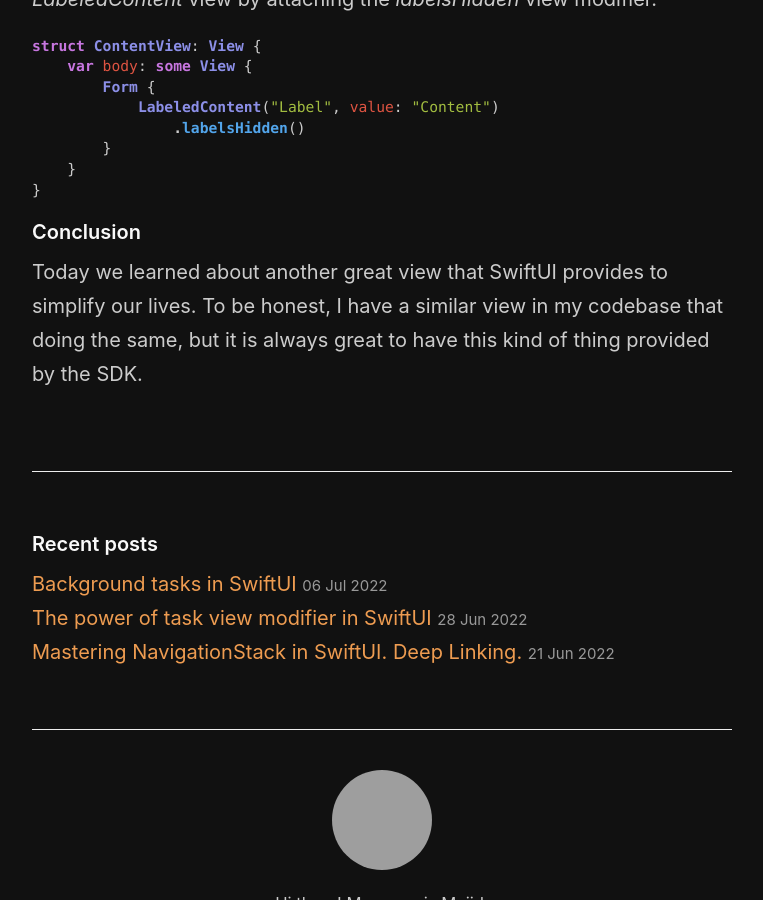
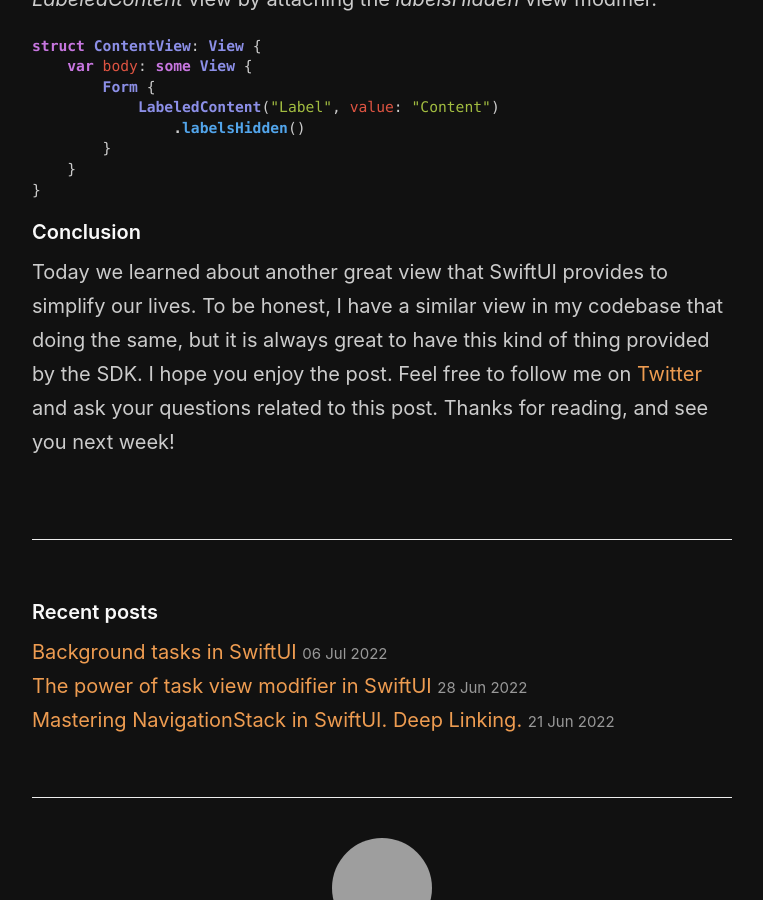
Before and after one commit to mecid/mecid.github.io, a Jekyll site: the page built from _posts/2022-07-13-mastering-labeledcontent-in-swiftui.md, in a window 1280 px wide and 900 px high, scrolled down 3592 px, cut to the strip 0-900 px from the top of the window. Shown: the whole strip, without its empty margins (258-1021 px from the left). Built offline with Jekyll 4.4.1, drawn with Linux system fonts in a browser that asks for light colours; grey boxes are pictures that could not be loaded.

Commit message:
conclusion added to the labeled content post

````diff
--- a/_posts/2022-07-13-mastering-labeledcontent-in-swiftui.md
+++ b/_posts/2022-07-13-mastering-labeledcontent-in-swiftui.md
@@ -125,4 +125,4 @@ struct ContentView: View {
 ```
 
 #### Conclusion
-Today we learned about another great view that SwiftUI provides to simplify our lives. To be honest, I have a similar view in my codebase that doing the same, but it is always great to have this kind of thing provided by the SDK.
+Today we learned about another great view that SwiftUI provides to simplify our lives. To be honest, I have a similar view in my codebase that doing the same, but it is always great to have this kind of thing provided by the SDK. I hope you enjoy the post. Feel free to follow me on [Twitter](https://twitter.com/mecid) and ask your questions related to this post. Thanks for reading, and see you next week!
````
